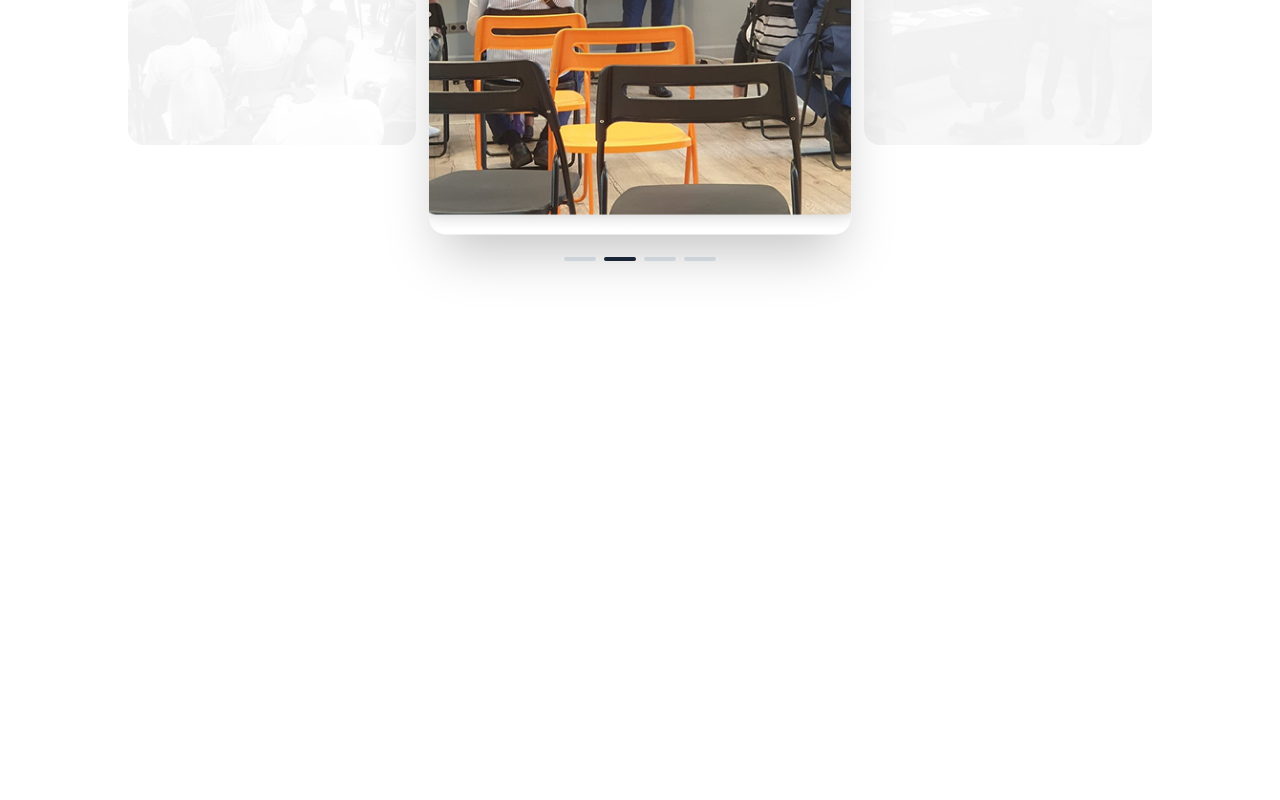
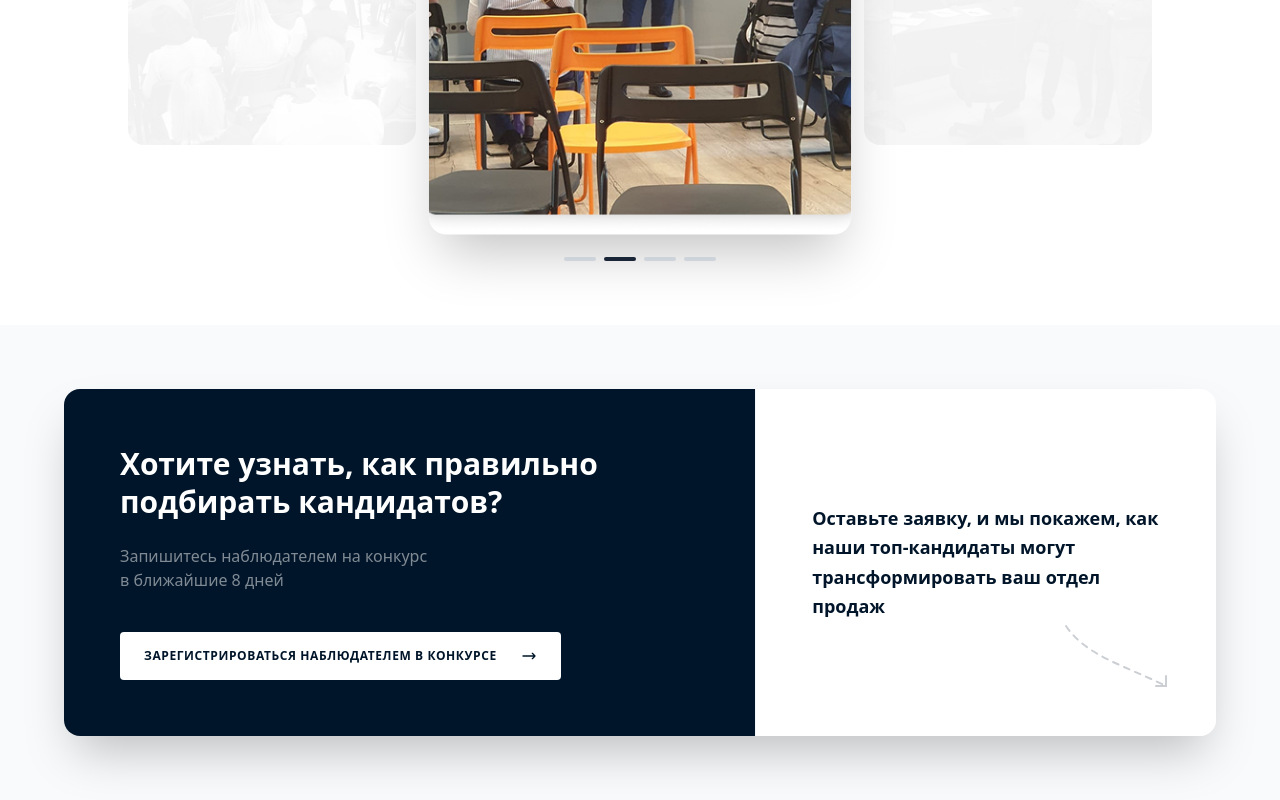
Before and after one commit to Ilyos11/Tailwind-6, a website: page index.html in a window 1280 px wide. Shown: the part 7926-8726 px from the top of the page. Before the commit the page ends 8251 px from the top, so only its background shows below. Drawn offline with Linux system fonts and the light colour scheme.

Commit message:
14 commit

```diff
--- a/index.html
+++ b/index.html
@@ -941,5 +941,48 @@
 
 
 
+<!-- Section 14 -->
+<section class="bg-slate-50 py-16 px-4 md:px-8">
+  <div class="max-w-6xl mx-auto flex flex-col md:flex-row rounded-2xl overflow-hidden shadow-2xl">
+
+
+    <div class="w-full md:w-[60%] bg-[#001529] p-8 md:p-14 flex flex-col justify-center">
+      <h2 class="text-white text-2xl md:text-3xl font-bold leading-tight mb-6">
+        Хотите узнать, как правильно<br class="hidden md:block"> подбирать кандидатов?
+      </h2>
+      <p class="text-white/50 text-sm md:text-base mb-10">
+        Запишитесь наблюдателем на конкурс<br> в ближайшие 8 дней
+      </p>
+
+
+      <div class="flex">
+        <button class="bg-white text-[#001529] px-6 py-4 rounded flex items-center gap-6 font-bold text-xs uppercase tracking-wider hover:bg-slate-100 transition-all">
+          Зарегистрироваться наблюдателем в конкурсе
+          <svg xmlns="http://w3.org" class="h-4 w-4" fill="none" viewBox="0 0 24 24" stroke="currentColor">
+            <path stroke-linecap="round" stroke-linejoin="round" stroke-width="2" d="M17 8l4 4m0 0l-4 4m4-4H3" />
+          </svg>
+        </button>
+      </div>
+    </div>
+
+
+    <div class="w-full md:w-[40%] bg-white p-8 md:p-14 relative flex flex-col justify-center border-l border-slate-100">
+      <p class="text-[#001529] font-bold text-lg leading-relaxed relative z-10">
+        Оставьте заявку, и мы покажем, как наши топ-кандидаты могут трансформировать ваш отдел продаж
+      </p>
+
+
+      <div class="absolute bottom-10 right-10 opacity-20 hidden md:block">
+        <svg width="120" height="80" viewBox="0 0 120 80" fill="none">
+          <path d="M10 10C30 40 70 50 110 70" stroke="#001529" stroke-width="2" stroke-dasharray="6 6" stroke-linecap="round"/>
+          <path d="M100 70L110 70L110 60" stroke="#001529" stroke-width="2" stroke-linecap="round"/>
+        </svg>
+      </div>
+    </div>
+
+  </div>
+</section>
+
+
 </body>
 </html>
```
Also changed, not shown: src/output.css.
